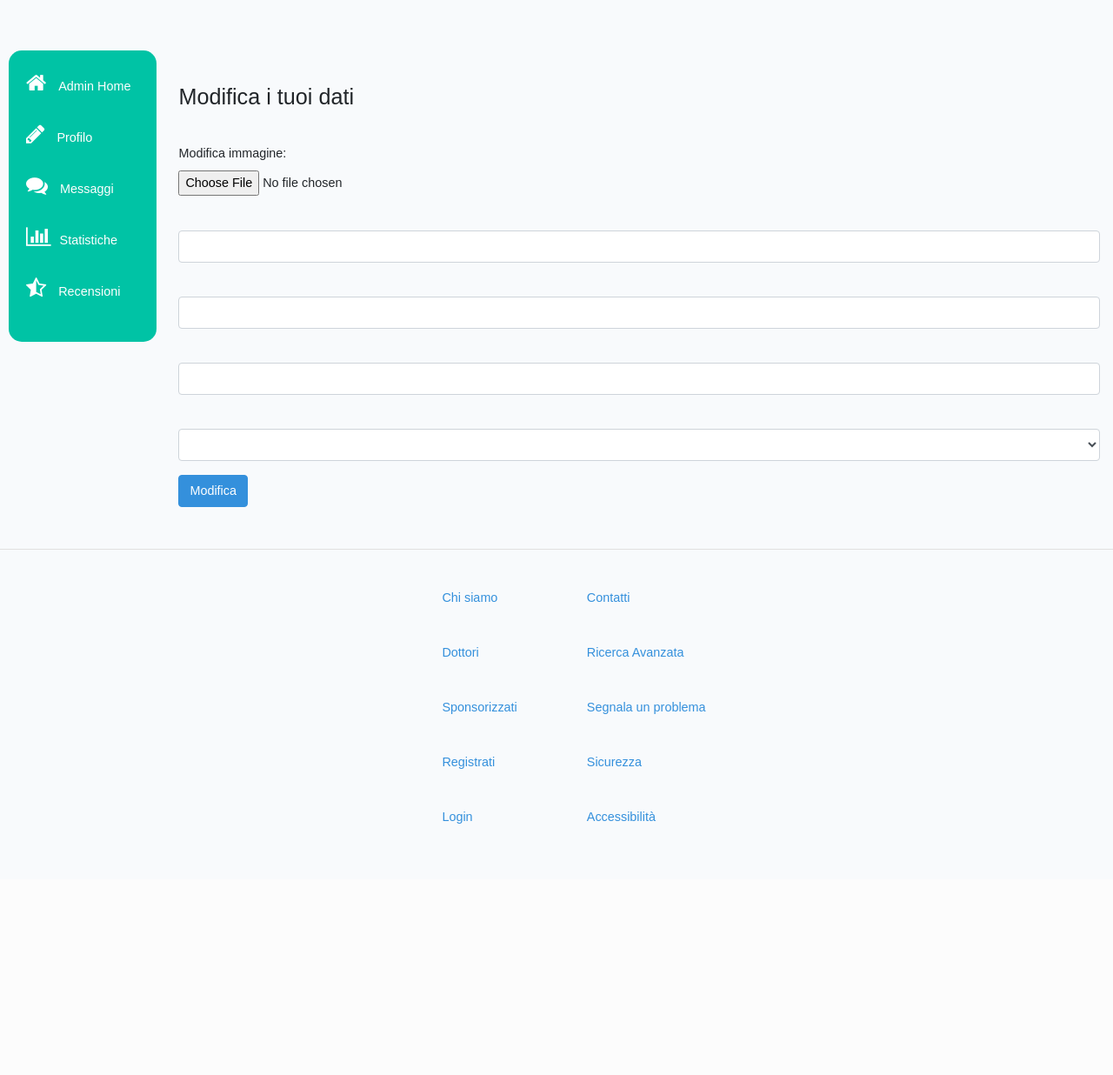
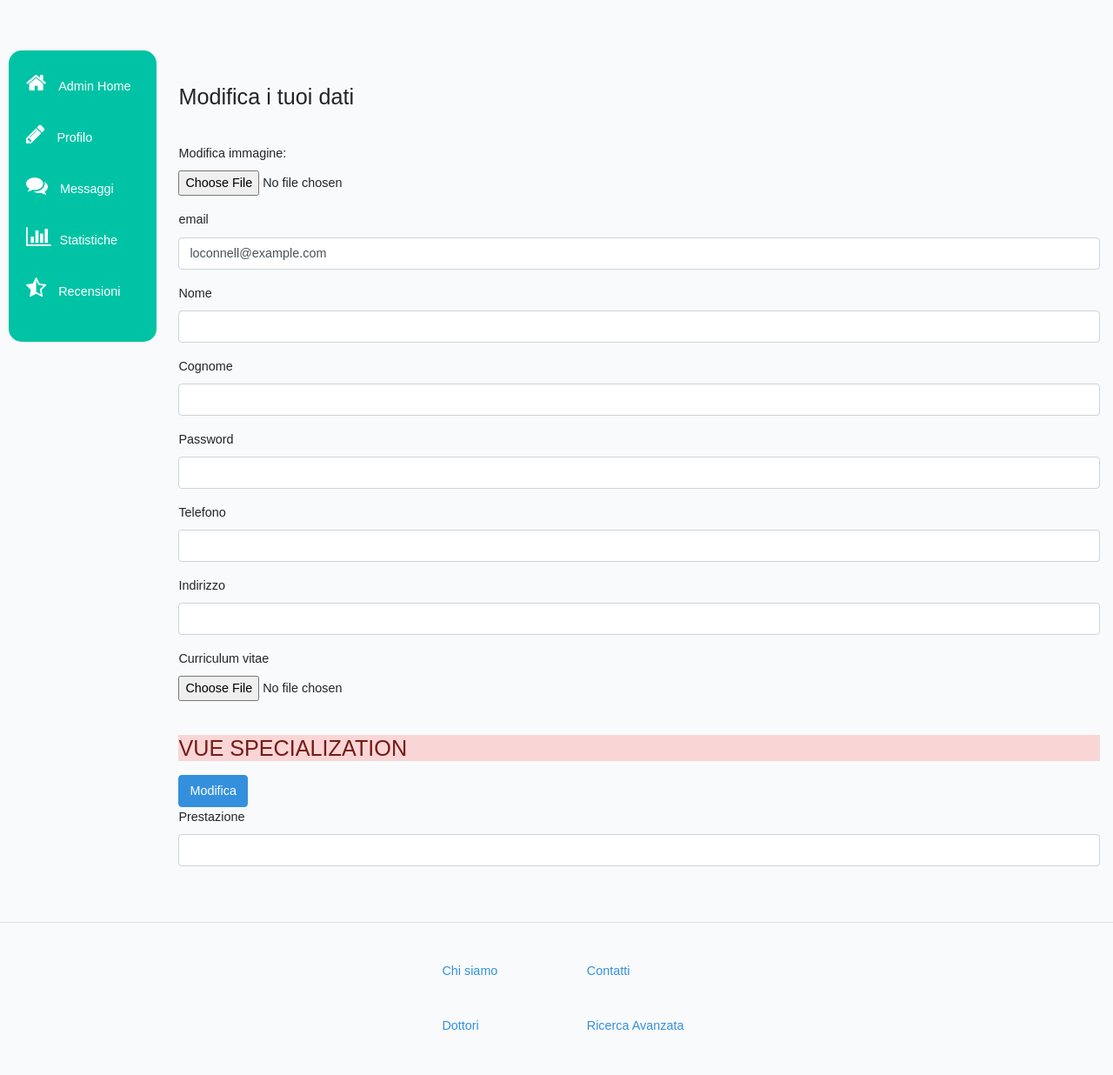
Before and after one commit to Iruiasaro/BDoctors, a Laravel app: page /admin/edit/1 in a window 1280 px wide. Shown: the part 79-1315 px from the top of the page at 87% size. Before the commit the page ends 1026 px from the top, so only its background shows below. Run offline with Laravel 8, Linux system fonts and the light colour scheme; a user stored in the database is signed in; data comes from the database, SQL or seed files in the repository; lists and menus that the app fills with data are empty; some libraries are stand-ins or nearby versions.

Commit message:
CRUD EDIT ADMIN

```diff
--- a/app/Http/Controllers/Admin/AdminController.php
+++ b/app/Http/Controllers/Admin/AdminController.php
@@ -28,9 +28,9 @@
         if (auth()->user()->id == $id) {
             $user = User::findOrFail($id);
             $data = [
-               "messages" => $user->messages()->get()
+                "messages" => $user->messages()->get()
             ];
-            return view("admin.messages",$data);
+            return view("admin.messages", $data);
         } else {
             abort('403', 'Azione non autorizzata');
         }
@@ -75,7 +75,10 @@
     public function edit($id)
     {
         if (auth()->user()->id == $id) {
-            return view("admin.edit");
+            $data = [
+                'user' => User::findOrFail($id)
+            ];
+            return view("admin.edit", $data);
         } else {
             abort('403', 'Azione non autorizzata');
         }
@@ -88,9 +91,20 @@
      * @param  int  $id
      * @return \Illuminate\Http\Response
      */
-    public function update(Request $request, $id)
+    public function update(Request $request,$id)
     {
-        //
+        $user = User::findOrFail($id);
+        $formData = $request->all();
+        $request->validate(
+            [
+                "name" => 'max:50',
+                "lastname" => 'max:50',
+                "email" => "email:rfc,dns|max:255|",
+                "password" => "min:8|alpha_num"
+            ]
+        );
+        $user->update($formData);
+        return redirect()->route("admin.home");
     }
 
     /**
--- a/resources/views/admin/edit.blade.php
+++ b/resources/views/admin/edit.blade.php
@@ -9,37 +9,59 @@
             Modifica i tuoi dati
         </h3>
         <div>
-            <form action="" method="post">
+            <form action="{{route('admin.update',$user->id)}}" method="post">
                 @csrf
+                @method('patch')
                 <div class="form-group">
                     <label for="file">
                         <div class="profile-img-container">
-                            <img src="" alt="">
+                            <img src="{{$user->image}}" class="img-fluid rounded-circle" alt="">
                             <div>Modifica immagine:</div>
                         </div>
                     </label> <br>
-                    <input class="" type="file" name="file" id="file">
+                    <input class="" type="file" name="image" id="image">
                 </div>
                 <div class="form-group">
-                    <label for=""> </label>
+                    <label for="email"> email</label>
+                    <input class="form-control" type="email" id="email" name="email" value="{{$user->email}}">
+                </div>
+                <div class="form-group">
+                    <label for="name"> Nome</label>
                     <input class="form-control" type="text" id="name" name="name" value="">
                 </div>
                 <div class="form-group">
-                    <label for=""> </label>
-                    <input class="form-control" type="text" id="" name="telefono" value="">
+                    <label for="lastname"> Cognome </label>
+                    <input class="form-control" type="text" id="lastname" name="lastname" value="">
+                </div>
+                 <div class="form-group">
+                    <label for="password"> Password </label>
+                    <input class="form-control" type="password" id="lastname" name="lastname" value="">
                 </div>
                 <div class="form-group">
-                    <label for=""> </label>
-                    <input class="form-control" type="text" id="" name="indirizzo" value="">
+                    <label for="phone"> Telefono </label>
+                    <input class="form-control" type="text" id="phone" name="telefono" value="">
+                </div>
+                <div class="form-group">
+                    <label for=""> Indirizzo </label>
+                    <input class="form-control" type="text" id="address" name="address" value="">
+                </div>
+                <div class="form-group">
+                    <label for="file">
+                        Curriculum vitae
+                    </label> <br>
+                    <input class="" type="file" name="cv" id="cv">
                 </div>
                 <div class="form-group">
                     <label for=""></label>
-                    <select class="form-control" id="" name="" id="">
-                        <option value=""></option>
-                    </select>
+                    <H3 class="alert-danger"> VUE SPECIALIZATION </H3>
                 </div>
                 <div><button class="btn btn-primary"> Modifica </button></div>
             </form>
+            <div class="form-group">
+                <label for=""> Prestazione </label>
+                <input class="form-control" type="text" id="address" name="address" value="">
+            </div>
+
         </div>
 
     </div>
--- a/routes/web.php
+++ b/routes/web.php
@@ -34,5 +34,6 @@
     ->group(function () {
         Route::get('/home', 'HomeController@index')->name('home');
         Route::get('/edit/{id}', 'AdminController@edit')->name('edit');
+        Route::match(["PUT","PATCH"],'/update/{id}', 'AdminController@update')->name('update');
         Route::get("/messages/{id}","AdminController@messages")->name('messages');
     });
```
